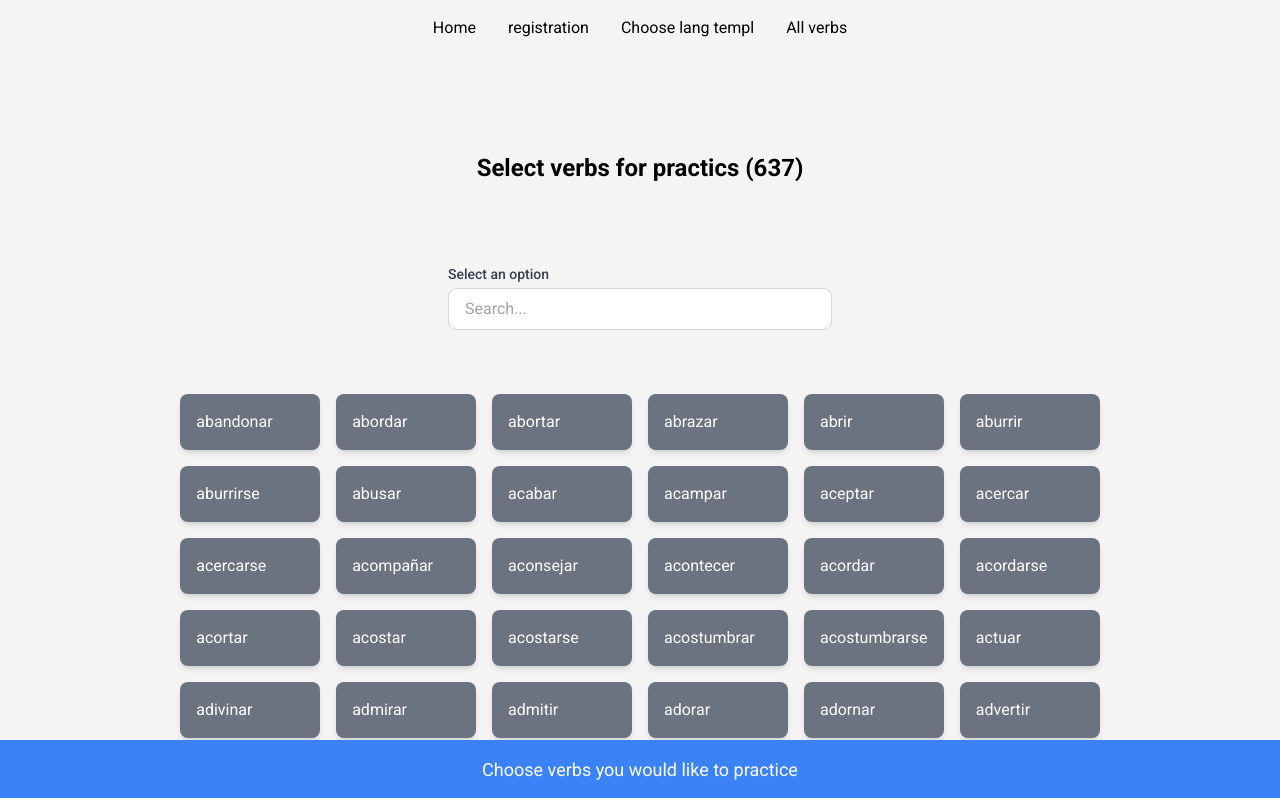
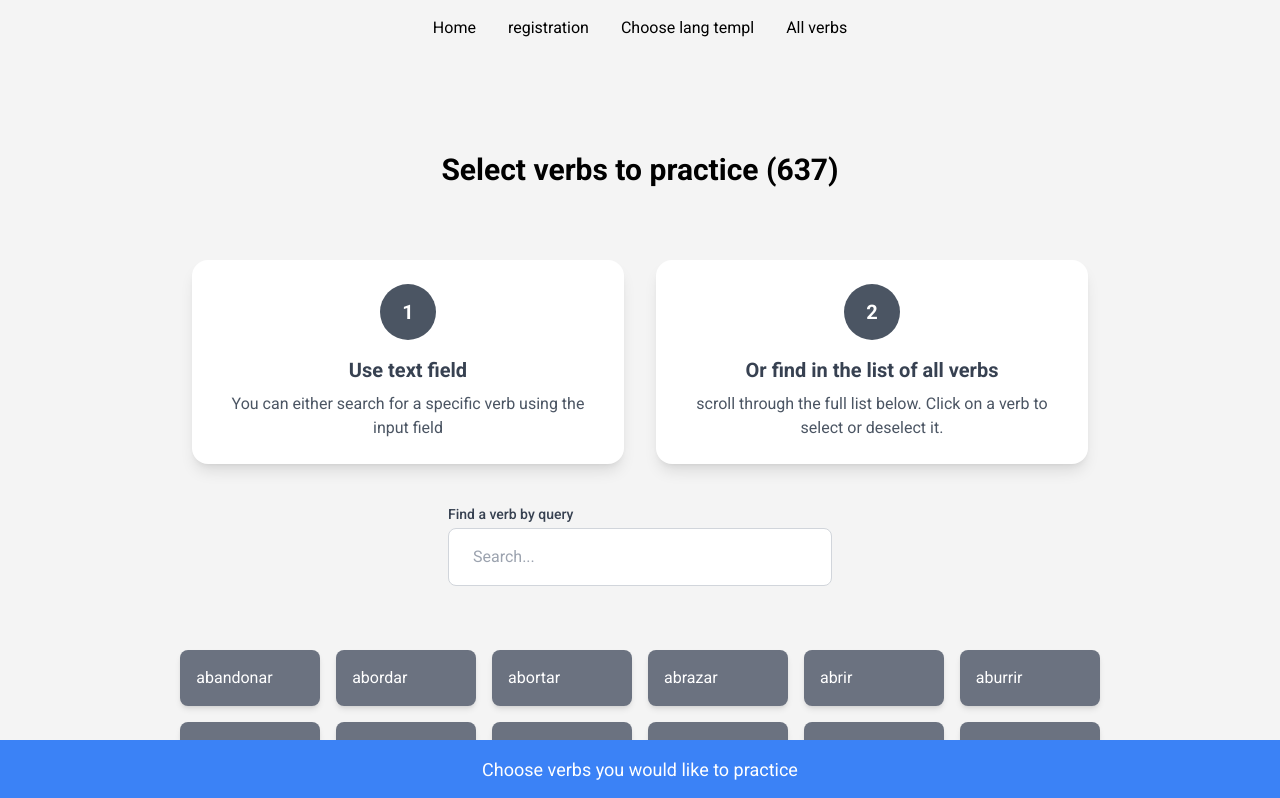
Before and after one commit to randomhero177/conjugate-me, a Next.js app: page /all-verbs in a window 1280 px wide. Shown: the top 798 px of the page. Built offline with nearby package versions, Linux system fonts and the light colour scheme.

Commit message:
CME-27: improve all-verbs page

```diff
--- a/src/app/all-verbs/page.tsx
+++ b/src/app/all-verbs/page.tsx
@@ -48,8 +48,8 @@ export default function AllVerbsPage() {
   };
   return (
     <main className="flex min-h-screen flex-col items-center p-24">
-      <h1 className="text-2xl font-bold mb-4">
-        Select verbs for practics ({Dictionary.length})
+      <h1 className="text-3xl font-bold mb-12">
+        Select verbs to practice ({Dictionary.length})
       </h1>
       <div className="mb-6 inline-flex flex-wrap items-center">
         {selectedVerbs.map((item, index) => (
@@ -85,6 +85,36 @@ export default function AllVerbsPage() {
           </button>
         )}
       </div>
+      <div className="max-w-4xl grid gap-8 sm:grid-cols-1 md:grid-cols-2">
+        <div className="group">
+          <div className="p-6 bg-white shadow-lg rounded-2xl flex flex-col items-center transition-transform transform hover:scale-105">
+            <div className="mb-4 w-14 h-14 flex items-center justify-center text-xl font-semibold text-white bg-gray-600 rounded-full transition-colors duration-300 group-hover:bg-gray-900">
+              1
+            </div>
+            <h2 className="text-xl font-semibold text-gray-700 mb-2">
+              Use text field
+            </h2>
+            <p className="text-gray-600 text-center">
+              You can either search for a specific verb using the input field
+            </p>
+          </div>
+        </div>
+
+        <div className="group">
+          <div className="p-6 bg-white shadow-lg rounded-2xl flex flex-col items-center transition-transform transform hover:scale-105">
+            <div className="mb-4 w-14 h-14 flex items-center justify-center text-xl font-semibold text-white bg-gray-600 rounded-full transition-colors duration-300 group-hover:bg-gray-900">
+              2
+            </div>
+            <h2 className="text-xl font-semibold text-gray-700 mb-2">
+              Or find in the list of all verbs
+            </h2>
+            <p className="text-gray-600 text-center">
+              scroll through the full list below. Click on a verb to select or
+              deselect it.
+            </p>
+          </div>
+        </div>
+      </div>
 
       <div className="mb-16">
         <div className="lg:min-w-[540px]">
@@ -96,6 +126,7 @@ export default function AllVerbsPage() {
             updateFilteredOptions={setFilteredVerbs}
             onChange={(verbs: string[]) => dispatch(setSelectedVerbs(verbs))} // Update selected verbs
             selectedOptions={selectedVerbs} // Pass the current selected verbs
+            label="Find a verb by query"
           />
         </div>
       </div>
--- a/src/components/UiCombobox.tsx
+++ b/src/components/UiCombobox.tsx
@@ -103,7 +103,7 @@ const UiCombobox = ({
       <div className="relative">
         <input
           type="text"
-          className="w-full px-4 py-2 mt-1 border border-gray-300 rounded-lg focus:ring-indigo-500 focus:border-indigo-500"
+          className="w-full px-6 py-4 mt-1 border border-gray-300 rounded-lg focus:ring-indigo-500 focus:border-indigo-500"
           placeholder="Search..."
           value={query}
           onChange={handleInputChange}
```
